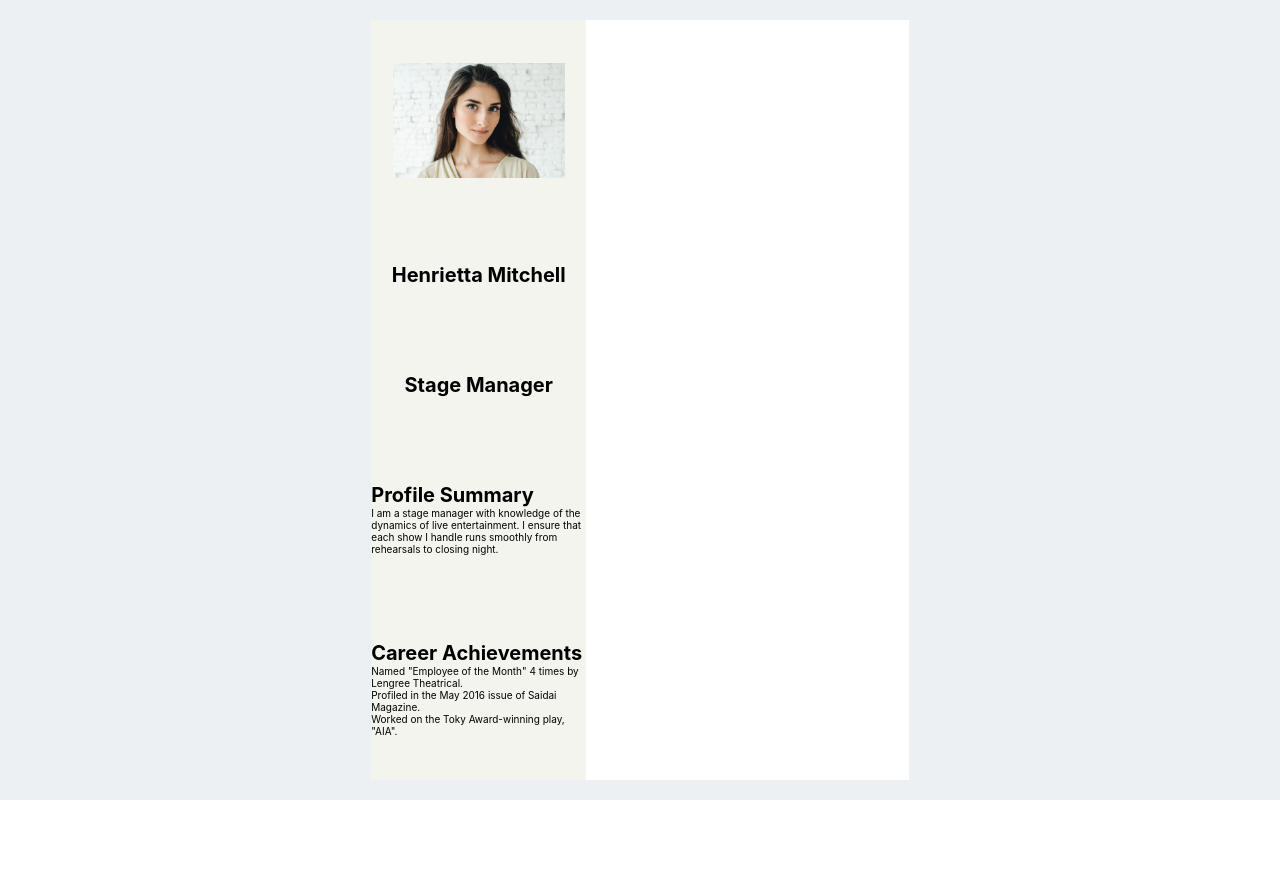
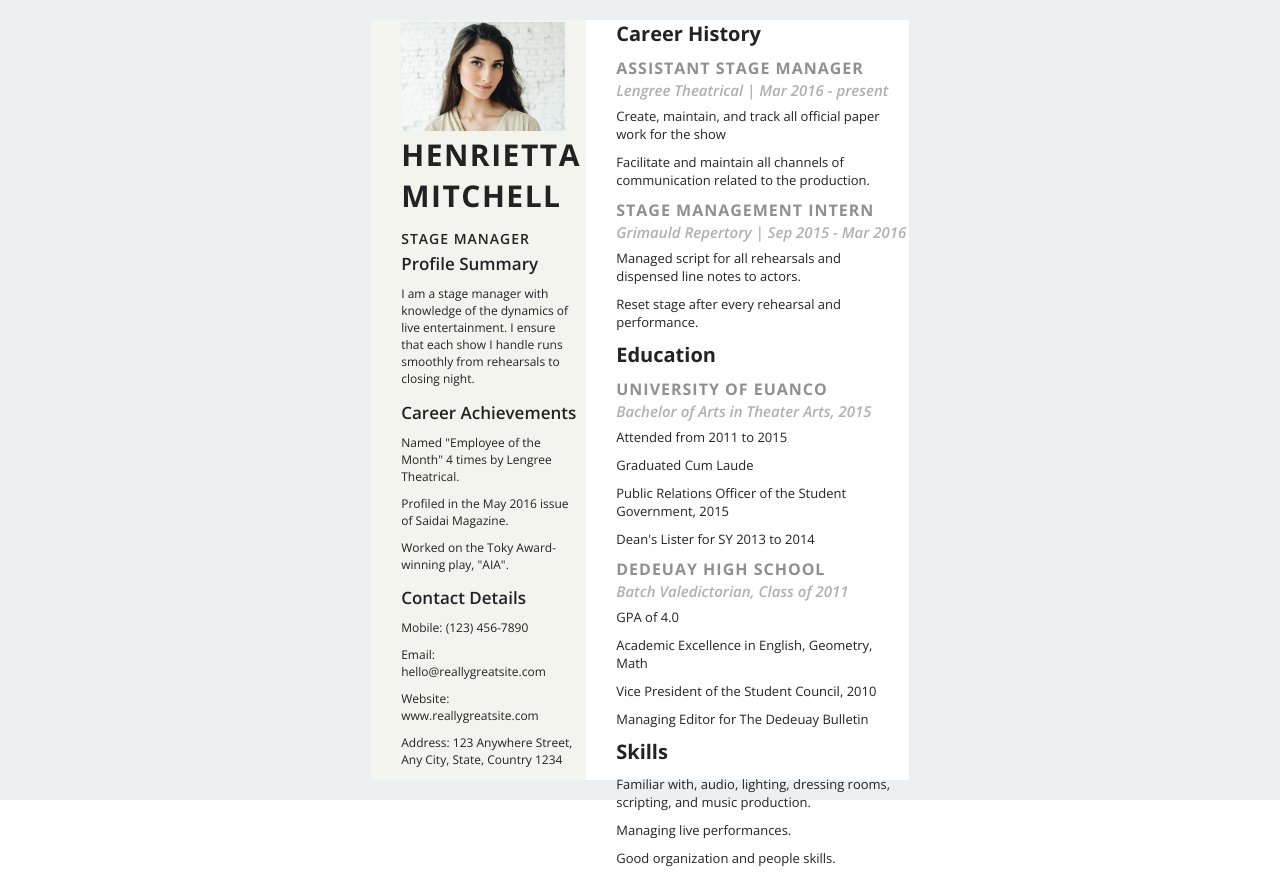
Before and after one commit to CodingMaven1/ProResume, a React (Create React App) app: page / in a window 1280 px wide. Before the commit the page ends 800 px from the top, so only its background shows below. Built offline with nearby package versions, Linux system fonts and the light colour scheme.

Commit message:
Satiny template complete

```diff
--- a/src/App.js
+++ b/src/App.js
@@ -7,7 +7,7 @@ class App extends React.Component {
   render(){
     return (
       <div className="App">
-        <PdfViewer />
+        <PdfViewer type="Satiny"/>
       </div>
     );
   }
--- a/src/Containers/PdfViewer/PdfViewer.jsx
+++ b/src/Containers/PdfViewer/PdfViewer.jsx
@@ -9,16 +9,16 @@ class PdfViewer extends React.Component {
         super(props);
 
         this.state = {
-            satiny: TemplateDummyData.Satiny
+            data: TemplateDummyData[this.props.type]
         }
     }
 
     render(){
         return(
             <div>
-                <Satiny name={this.state.satiny.Name} pos={this.state.satiny.Pos} about={this.state.satiny.About} achievements={this.state.satiny.Achievements}
-                        contact={this.state.satiny.Contact} careerHistory={this.state.satiny.CareerHitsory} education={this.state.satiny.Eduation}
-                        skills={this.state.satiny.Skills} />
+                <Satiny name={this.state.data.Name} pos={this.state.data.Pos} about={this.state.data.About} achievements={this.state.data.Achievements}
+                        contact={this.state.data.Contact} careerHistory={this.state.data.CareerHitsory} education={this.state.data.Education}
+                        skills={this.state.data.Skills} />
             </div>
         )
     }
--- a/src/Containers/PdfViewer/TemplateDummyData.js
+++ b/src/Containers/PdfViewer/TemplateDummyData.js
@@ -11,53 +11,16 @@ const TemplateDummyData = {
             Website: 'www.reallygreatsite.com',
             Address: '123 Anywhere Street, Any City, State, Country 1234',
         },
-        CareerHitsory: {
-            First: {
-                Title: 'Assistant Stage Manager',
-                Duration: 'Lengree Theatrical | Mar 2016 - present',
-                Work: {
-                    First: 'Create, maintain, and track all official paper work for the show.',
-                    Second: 'Facilitate and maintain all channels of communication related to the production.'
-                }
-            },
-            Second: {
-                Title: 'Stage Management Intern',
-                Duration: 'Grimauld Repertory | Sep 2015 - Mar 2016',
-                Work: {
-                    First: 'Managed script for all rehearsals and dispensed line notes to actors.',
-                    Second: 'Reset stage after every rehearsal and performance.',
-                    Third: 'Assisted talent in acquiring needs'
-                }
-            }
-        },
-        Eduation: {
-            First: {
-                Name: 'University of Euanco',
-                Degree: 'Bachelor of Arts in Theater Arts, 2015',
-                Details: {
-                    First: 'Attended from 2011 to 2015',
-                    Second: 'Graduated Cum Laude',
-                    Third: 'Public Relations Officer of the Student Government, 2015',
-                    Fourth: "Dean's Lister for SY 2013 to 2014"
-                }
-            },
-            Second: {
-                Name: 'Dedeuay High School',
-                Degree: 'Batch Valedictorian, Class of 2011',
-                Details: {
-                    First: 'GPA of 4.0',
-                    Second: 'Academic Excellence in English, Geometry, Math',
-                    Third: 'Vice President of the Student Council, 2010',
-                    Fourth: "Managing Editor for The Dedeuay Bulletin"
-                }
-            }
-        },
-        Skills: {
-            First: "Familiar with, audio, lighting, dressing rooms, scripting, and music production.",
-            Second: 'Managing live performances.',
-            Third: 'Good organization and people skills.'
-        }
+        CareerHitsory: [['Assistant Stage Manager','Lengree Theatrical | Mar 2016 - present',['Create, maintain, and track all official paper work for the show',
+        'Facilitate and maintain all channels of communication related to the production.']], ['Stage Management Intern','Grimauld Repertory | Sep 2015 - Mar 2016',
+        ['Managed script for all rehearsals and dispensed line notes to actors.','Reset stage after every rehearsal and performance.',]]],
+        Education: [['University of Euanco','Bachelor of Arts in Theater Arts, 2015',['Attended from 2011 to 2015','Graduated Cum Laude',
+        'Public Relations Officer of the Student Government, 2015', "Dean's Lister for SY 2013 to 2014"]],['Dedeuay High School','Batch Valedictorian, Class of 2011',
+        ['GPA of 4.0','Academic Excellence in English, Geometry, Math','Vice President of the Student Council, 2010',"Managing Editor for The Dedeuay Bulletin"]]],
+        Skills: ["Familiar with, audio, lighting, dressing rooms, scripting, and music production.",'Managing live performances.','Good organization and people skills.'],
     }
+
+
 
 }
 
--- a/src/Templates/Satiny/Satiny.jsx
+++ b/src/Templates/Satiny/Satiny.jsx
@@ -9,8 +9,10 @@ const Satiny = (props) => {
         <div className="Satiny">
             <div className="Satiny--Left">
                 <img src={Dp} alt="Dp" className="Satiny--LeftImg" />
-                <h1 className="Satiny--LeftName">{name}</h1>
-                <h1 className="Satiny--LeftPos">{pos}</h1>
+                <div className="Satiny--LeftPerson">
+                    <h1 className="Satiny--LeftName">{name}</h1>
+                    <h1 className="Satiny--LeftPos">{pos}</h1>
+                </div>
                 <div className="Satiny--LeftAbout">
                     <h1 className="Satiny--LeftTitle">Profile Summary</h1>
                     <p className="Satiny--LeftPara">{about}</p>
@@ -25,9 +27,68 @@ const Satiny = (props) => {
                         })
                     }
                 </div>
+                <div className="Satiny--LeftContact">
+                    <h1 className="Satiny--LeftTitle">Contact Details</h1>
+                    <p className="Satiny--LeftPara">Mobile: {contact.Mobile}</p>
+                    <p className="Satiny--LeftPara">Email: {contact.Email}</p>
+                    <p className="Satiny--LeftPara">Website: {contact.Website}</p>
+                    <p className="Satiny--LeftPara">Address: {contact.Address}</p>
+
+                </div>
             </div>
             <div className="Satiny--Right">
+                <div className="Satiny--RightCareer">
+                    <h1 className="Satiny--RightTitle">Career History</h1>
+                        {
+                            careerHistory.map((obj,index) => {
+                                return(
+                                    <div key={index}>
+                                        <h1 className="Satiny--RightSubtitle">{obj[0]}</h1>
+                                        <h1 className="Satiny--RightDuration">{obj[1]}</h1>
+                                        {
+                                            obj[2].map((item,idx)=>{
+                                                return(
+                                                <p key={idx} className="Satiny--RightPara">{item}</p>
+                                                )
+                                            })
+                                        }
+                                    </div>
+                                )
+                            })
+                        }
+                </div>
 
+                <div className="Satiny--RightEducation">
+                    <h1 className="Satiny--RightTitle">Education</h1>
+                    {
+                            education.map((obj,index) => {
+                                return(
+                                    <div key={index}>
+                                        <h1 className="Satiny--RightSubtitle">{obj[0]}</h1>
+                                        <h1 className="Satiny--RightDuration">{obj[1]}</h1>
+                                        {
+                                            obj[2].map((item,idx)=>{
+                                                return(
+                                                <p key={idx} className="Satiny--RightPara">{item}</p>
+                                                )
+                                            })
+                                        }
+                                    </div>
+                                )
+                            })
+                        }
+                </div>
+
+                <div className="Satiny--RightSkills">
+                    <h1 className="Satiny--RightTitle">Skills</h1>
+                    {
+                        skills.map((obj,index) => {
+                            return(
+                                <p key={index} className="Satiny--RightPara">{obj}</p>
+                            )
+                        })
+                    }
+                </div>
             </div>
         </div>
     )
--- a/src/Templates/Satiny/Satiny.scss
+++ b/src/Templates/Satiny/Satiny.scss
@@ -1,4 +1,4 @@
-@import url('https://fonts.googleapis.com/css?family=Open+Sans:300,400,600,700,800&display=swap');
+@import url('https://fonts.googleapis.com/css?family=Open+Sans:300,400,600,600i,700,700i,800&display=swap');
 @mixin flexCenter {
     display: flex;
     align-items: center;
@@ -10,6 +10,7 @@
     width: 42vw;
     background-color: #fff;
     display: flex;
+    font-family: 'Open Sans', sans-serif;
 
     .Satiny--Left{
         height: 100%;
@@ -17,12 +18,84 @@
         background-color: #f4f4ee;
         display: flex;
         flex-direction: column;
-        align-items: center;
+        color: #222222;
         justify-content: space-around;
 
         .Satiny--LeftImg{
             height: auto;
-            width: 80%;
+            width: 90%;
+            padding-left: 3rem;
+        }
+
+        .Satiny--LeftName{
+            font-size: 3rem;
+            text-transform: uppercase;
+            letter-spacing: 1.5px;
+            padding-bottom: 1.3rem;
+            padding-left: 3rem;
+        }
+
+        .Satiny--LeftPos{
+            font-size: 1.4rem;
+            text-transform: uppercase;
+            letter-spacing: 1px;
+            font-weight: 600;
+            padding-left: 3rem;
+        }
+
+        .Satiny--LeftTitle{
+            font-size: 1.7rem;
+            font-weight: 600;
+            padding-bottom: 1rem;
+            padding-left: 3rem;
+        }
+
+        .Satiny--LeftPara{
+            font-size: 1.2rem;
+            padding-left: 3rem;
+            padding-bottom: 1rem;
+            padding-right: 1rem;
+        }
+    }
+
+    .Satiny--Right{
+        height: 100%;
+        width: 60%;
+        background-color: #fff;
+        display: flex;
+        flex-direction: column;
+        color: #222222;
+        justify-content: space-around;
+
+        .Satiny--RightTitle{
+            font-size: 2rem;
+            padding-left: 3rem;
+            padding-bottom: 1rem;
+        }
+
+        .Satiny--RightSubtitle{
+            font-size: 1.6rem;
+            color: #909090;
+            padding-left: 3rem;
+            padding-bottom: 0.1rem;
+            text-transform: uppercase;
+            letter-spacing: 1px;
+        }
+
+        .Satiny--RightDuration{
+            font-size: 1.5rem;
+            font-style: italic;
+            padding-left: 3rem;
+            padding-bottom: 0.7rem;
+            font-weight: 400;
+            color: #b0b0b0;
+        }
+
+        .Satiny--RightPara{
+            font-size: 1.3rem;
+            padding-left: 3rem;
+            padding-bottom: 1rem;
+            padding-right: 1rem;
         }
     }
 }
```
